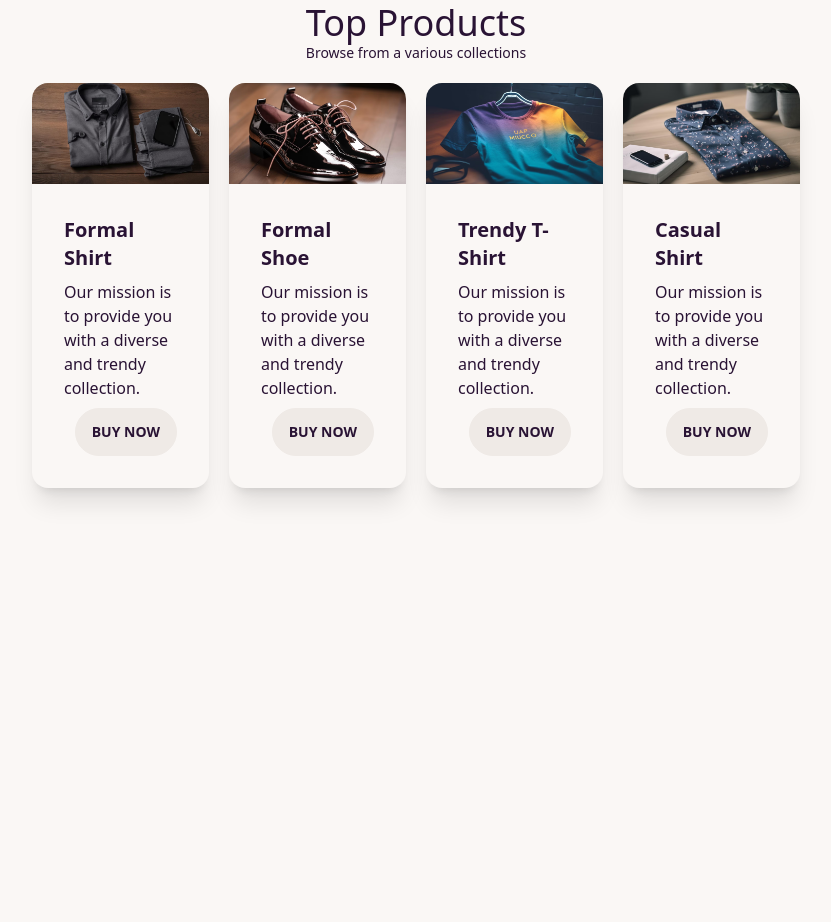
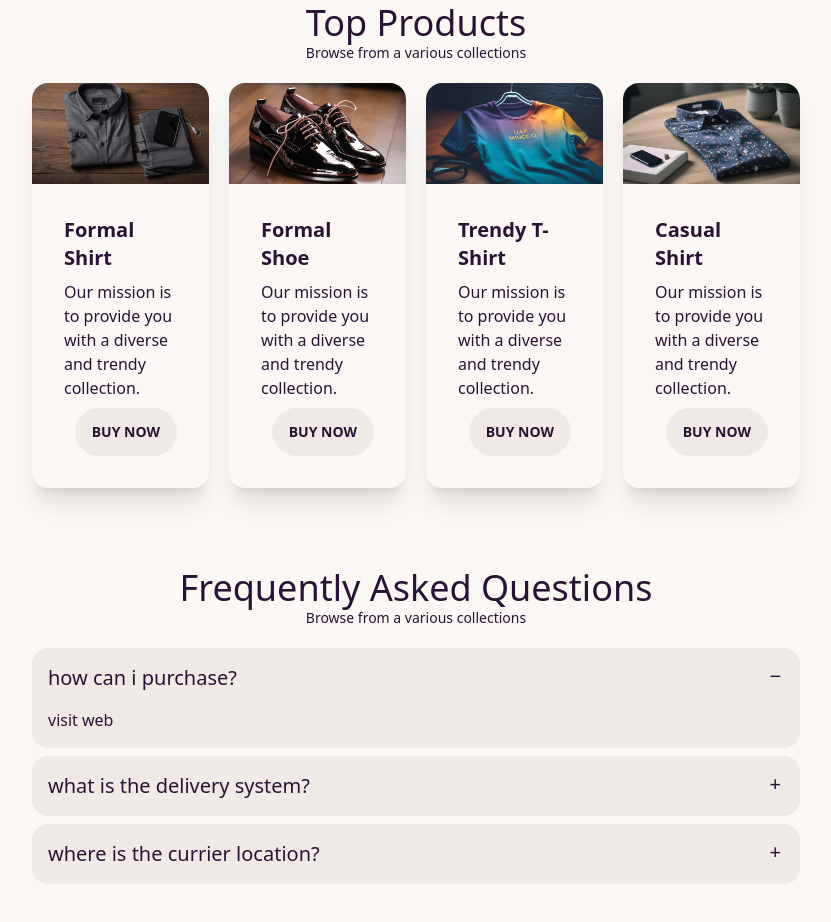
Before and after one commit to Taanveer22/daisy-man, a plain HTML site: page index.html in a window 1280 px wide. Shown: the part 1688-2610 px from the top of the page, without its empty margins (224-1055 px from the left). Before the commit the page ends 2236 px from the top, so only its background shows below. Drawn offline with nearby package versions, Linux system fonts and the light colour scheme.

Commit message:
alhamdulliah faq section complete

```diff
--- a/index.html
+++ b/index.html
@@ -186,21 +186,27 @@
 
       <!-- products section -->
 
-      <section class="max-w-screen-lg mx-auto px-8 md:px-16 lg:px-32 py-5 my-10">
-
+      <section
+        class="max-w-screen-lg mx-auto px-8 md:px-16 lg:px-32 py-5 my-10"
+      >
+        <!-- heading products -->
 
         <div class="text-center pb-5">
           <h1 class="text-2xl md:text-4xl">Top Products</h1>
           <p class="text-sm">Browse from a various collections</p>
         </div>
 
+        <!-- card of products -->
+
         <div class="grid grid-cols-2 md:grid-cols-3 lg:grid-cols-4 gap-5">
-
           <div class="card bg-base-100 shadow-xl">
             <figure><img src="images/formal-shirt.avif" alt="" /></figure>
             <div class="card-body">
               <h2 class="card-title">Formal Shirt</h2>
-                <p>Our mission is to provide you with a diverse and trendy collection.</p>
+              <p>
+                Our mission is to provide you with a diverse and trendy
+                collection.
+              </p>
               <div class="card-actions justify-end">
                 <button class="btn">Buy Now</button>
               </div>
@@ -211,7 +217,10 @@
             <figure><img src="images/formal-shoe.avif" alt="" /></figure>
             <div class="card-body">
               <h2 class="card-title">Formal Shoe</h2>
-                <p>Our mission is to provide you with a diverse and trendy collection.</p>
+              <p>
+                Our mission is to provide you with a diverse and trendy
+                collection.
+              </p>
               <div class="card-actions justify-end">
                 <button class="btn">Buy Now</button>
               </div>
@@ -222,7 +231,10 @@
             <figure><img src="images/trendy-tshirt.avif" alt="" /></figure>
             <div class="card-body">
               <h2 class="card-title">Trendy T-Shirt</h2>
-                <p>Our mission is to provide you with a diverse and trendy collection.</p>
+              <p>
+                Our mission is to provide you with a diverse and trendy
+                collection.
+              </p>
               <div class="card-actions justify-end">
                 <button class="btn">Buy Now</button>
               </div>
@@ -233,23 +245,61 @@
             <figure><img src="images/casual-shirt.avif" alt="" /></figure>
             <div class="card-body">
               <h2 class="card-title">Casual Shirt</h2>
-                <p>Our mission is to provide you with a diverse and trendy collection.</p>
+              <p>
+                Our mission is to provide you with a diverse and trendy
+                collection.
+              </p>
               <div class="card-actions justify-end">
                 <button class="btn">Buy Now</button>
               </div>
             </div>
           </div>
+        </div>
+      </section>
 
+      <!-- faq section -->
 
+      <section
+        class="max-w-screen-lg mx-auto px-8 md:px-16 lg:px-32 py-5 my-10"
+      >
+        <!-- heading faq -->
+        <div class="text-center pb-5">
+          <h1 class="text-2xl md:text-4xl">Frequently Asked Questions</h1>
+          <p class="text-sm">Browse from a various collections</p>
         </div>
 
+        <!-- accordion faq -->
 
+        <div class="collapse collapse-plus bg-base-200 mb-2">
+          <input type="radio" name="my-accordion-3" checked="checked" />
+          <div class="collapse-title text-xl font-medium">
+            how can i purchase?
+          </div>
+          <div class="collapse-content">
+            <p>visit web</p>
+          </div>
+        </div>
 
+        <div class="collapse collapse-plus bg-base-200 mb-2">
+          <input type="radio" name="my-accordion-3" />
+          <div class="collapse-title text-xl font-medium">
+            what is the delivery system?
+          </div>
+          <div class="collapse-content">
+            <p>cash on delivery</p>
+          </div>
+        </div>
 
-
+        <div class="collapse collapse-plus bg-base-200 mb-2">
+          <input type="radio" name="my-accordion-3" />
+          <div class="collapse-title text-xl font-medium">
+            where is the currier location?
+          </div>
+          <div class="collapse-content">
+            <p>dinajpur</p>
+          </div>
+        </div>
       </section>
-
-
     </main>
 
     <footer></footer>
```
Lines whose indentation alone changed are shown as unchanged.
